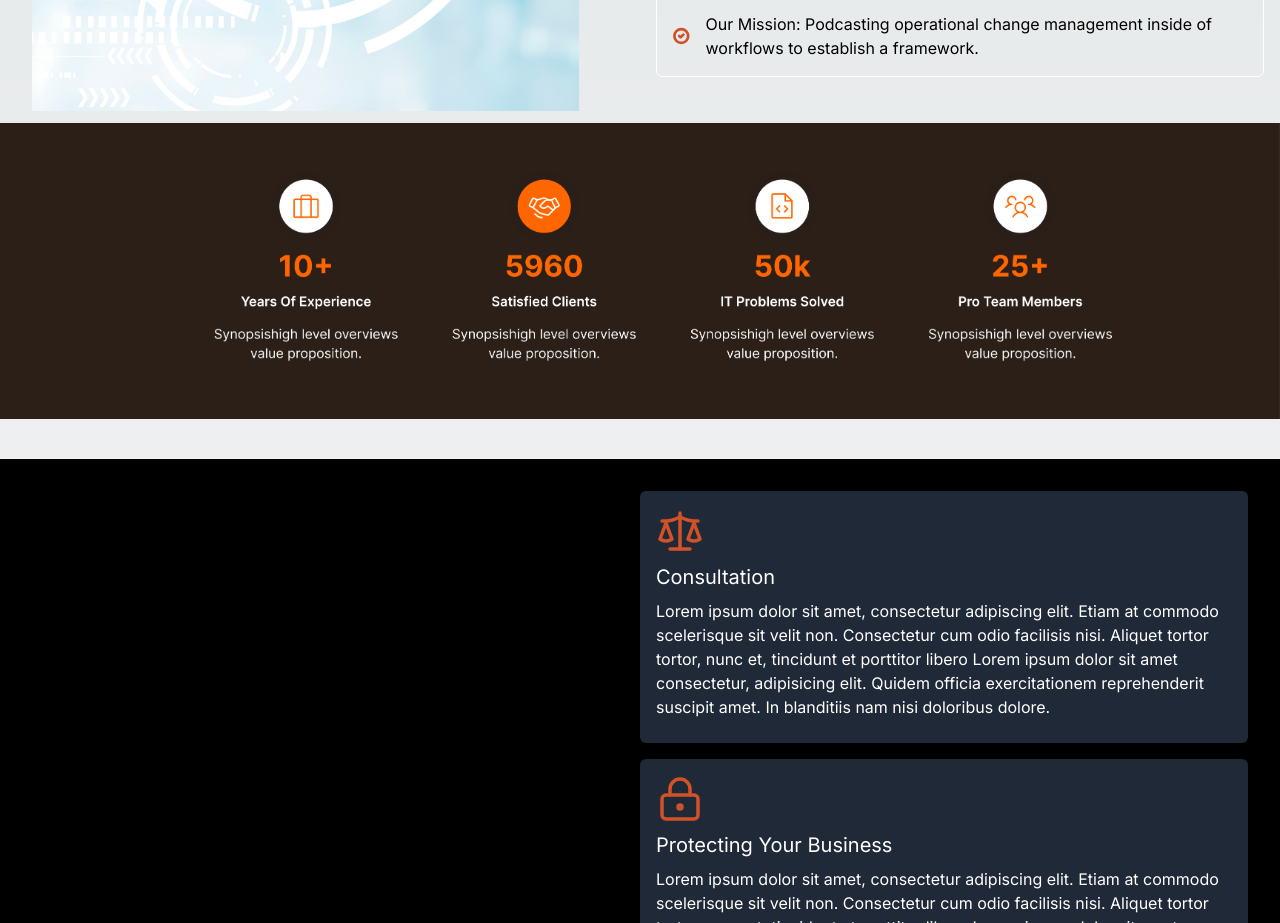
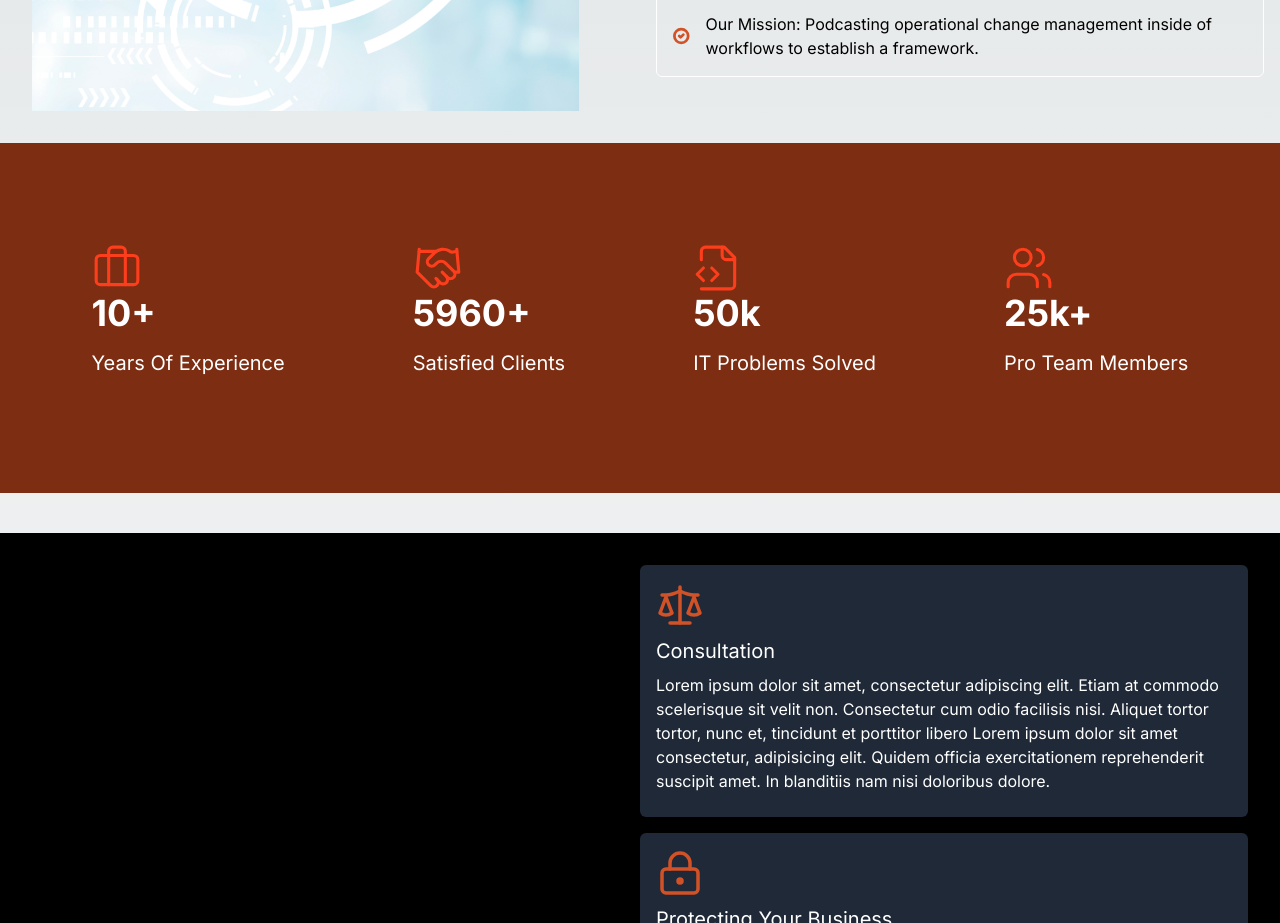
Before and after one commit to SaRTHaK0909k/Alppoint.ai, a Next.js app: page /about in a window 1280 px wide. Shown: the part 1420-2343 px from the top of the page. Built offline with nearby package versions, Linux system fonts and the light colour scheme.

Commit message:
button change

```diff
--- a/app/about/page.jsx
+++ b/app/about/page.jsx
@@ -3,6 +3,7 @@ import { CircleCheck } from "lucide-react";
 import { HeartPulse,Swords } from "lucide-react";
 import { LockKeyhole } from "lucide-react";
 import { Scale } from "lucide-react";
+import Banner from "@/components/Banner";
 import React from "react";
 
 const Page = () => {
@@ -113,7 +114,8 @@ const Page = () => {
         </div>
       </div>
 
-      <Image className="mt-3" src="/parallax.png" height={5000} width={5000} />
+      {/* <Image className="mt-3" src="/parallax.png" height={5000} width={5000} /> */}
+        <Banner/>
 
       <div className="flex w-full mt-10 bg-black p-8">
         {/* Left side with content */}
--- a/app/service/page.jsx
+++ b/app/service/page.jsx
@@ -2,6 +2,7 @@
 import React from "react";
 import Image from "next/image";
 import { BriefcaseBusiness,Building2,Car,Users } from "lucide-react";
+import Banner from "@/components/Banner";
 import Appointment from "@/components/Appointment";
 const Page = () => {
   return (
@@ -90,8 +91,8 @@ const Page = () => {
           <Users className="mt-5" size={48} color="#d25228" strokeWidth={1.75} />
         </div>
       </div>
-      <Image className="mt-3 mb-12" src="/parallax.png" height={5000} width={5000} />
-
+      {/* <Image className="mt-3 mb-12" src="/parallax.png" height={5000} width={5000} /> */}
+      <Banner/>
       <Appointment/>
     </div>
   );
--- /dev/null
+++ b/components/Banner.jsx
@@ -0,0 +1,42 @@
+import React from 'react'
+import { Briefcase,Handshake,FileCode2,Users } from 'lucide-react';
+const Banner = () => {
+  return (
+    <div className="relative h-[350px] w-full py-10 flex justify-center gap-x-20 mt-8 items-center text-white bg-orange-900">
+      <div className=" p-6 ">
+      <Briefcase size={50} color="#fc3e1d" strokeWidth={1.5} />
+        <h5 className="font-bold text-4xl">
+          10+
+        </h5>
+        <h5 className="my-4 text-xl">Years Of Experience</h5>
+      </div>
+
+      <div className=" p-6 ">
+      <Handshake size={50} color="#fc3e1d" strokeWidth={1.5} />
+        <h5 className="font-bold text-4xl">
+          5960+
+        </h5>
+        <h5 className="my-4 text-xl capitalize">Satisfied Clients</h5>
+      </div>
+
+      <div className="p-6">
+      <FileCode2 size={50} color="#fc3e1d" strokeWidth={1.5} />
+        <h5 className="font-bold text-4xl">
+          50k
+        </h5>
+        <h5 className="my-4 text-xl">IT Problems Solved</h5>
+      </div>
+
+      <div className="p-6">
+      <Users size={50} color="#fc3e1d" strokeWidth={1.5} />
+        <h5 className="font-bold text-4xl">
+          25k+
+        </h5>
+        <h5 className="my-4 text-xl">Pro Team Members</h5>
+      </div>
+
+    </div>
+  )
+}
+
+export default Banner;
--- a/components/Hero_section.jsx
+++ b/components/Hero_section.jsx
@@ -20,9 +20,9 @@ const Hero_section = () => {
         </p>
         <a
           href="#"
-          className=" hero-button mt-3 bg-black inline-block px-6 py-3 text-lg md:text-xl font-bold uppercase border border-orange-600 text-orange-600 hover:bg-transparent hover:text-orange-700 transition-colors duration-300 rounded-2xl"
+          className=" hero-button mt-8 bg-black inline-block px-6 py-3 text-lg md:text-xl font-bold uppercase border border-orange-600 text-orange-600 hover:bg-transparent hover:text-orange-700 transition-colors duration-300 rounded-2xl"
         >
-          Let's Talk
+          AI Readiness Assessment
         </a>
       </div>
     </header>
```
